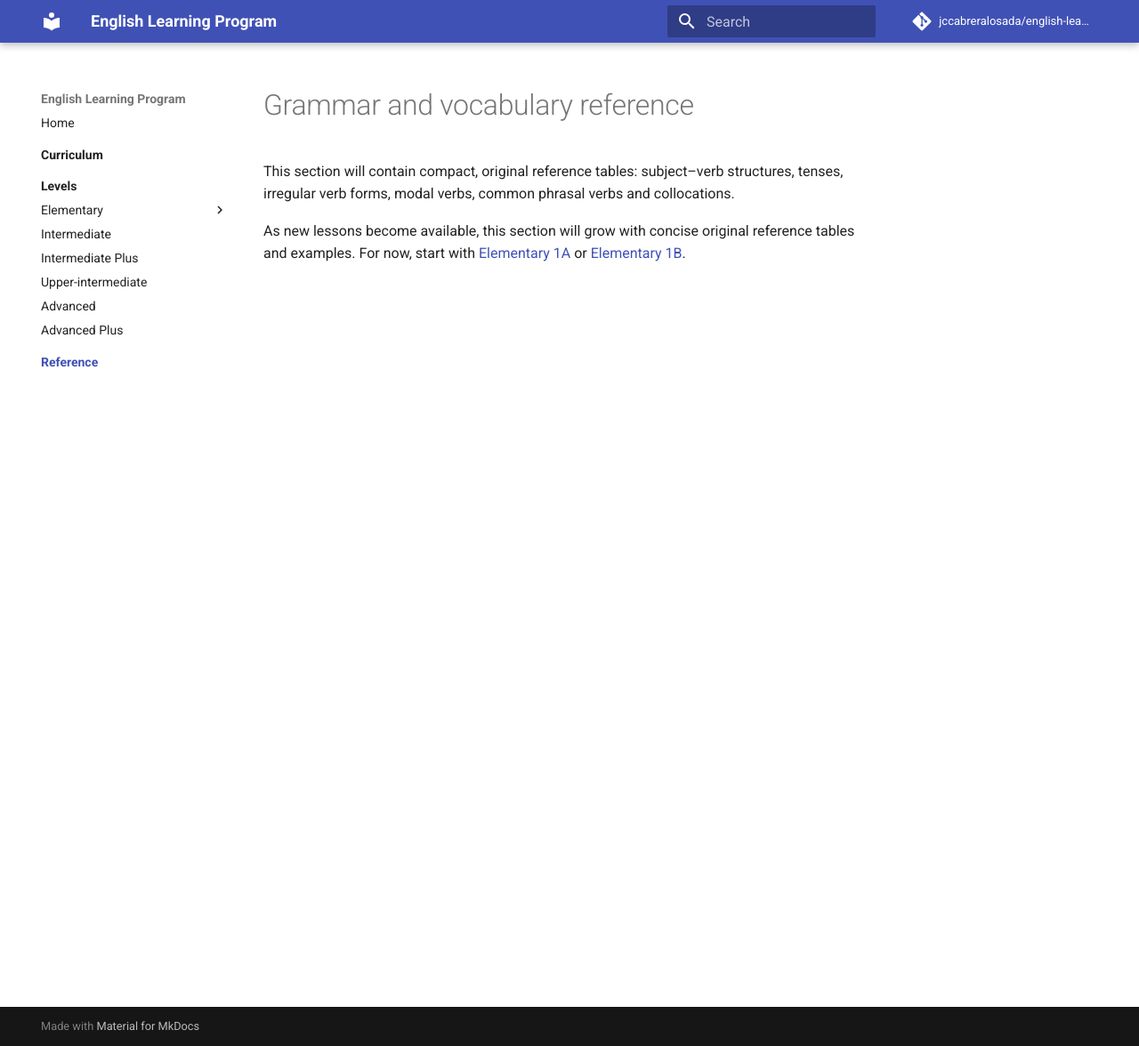
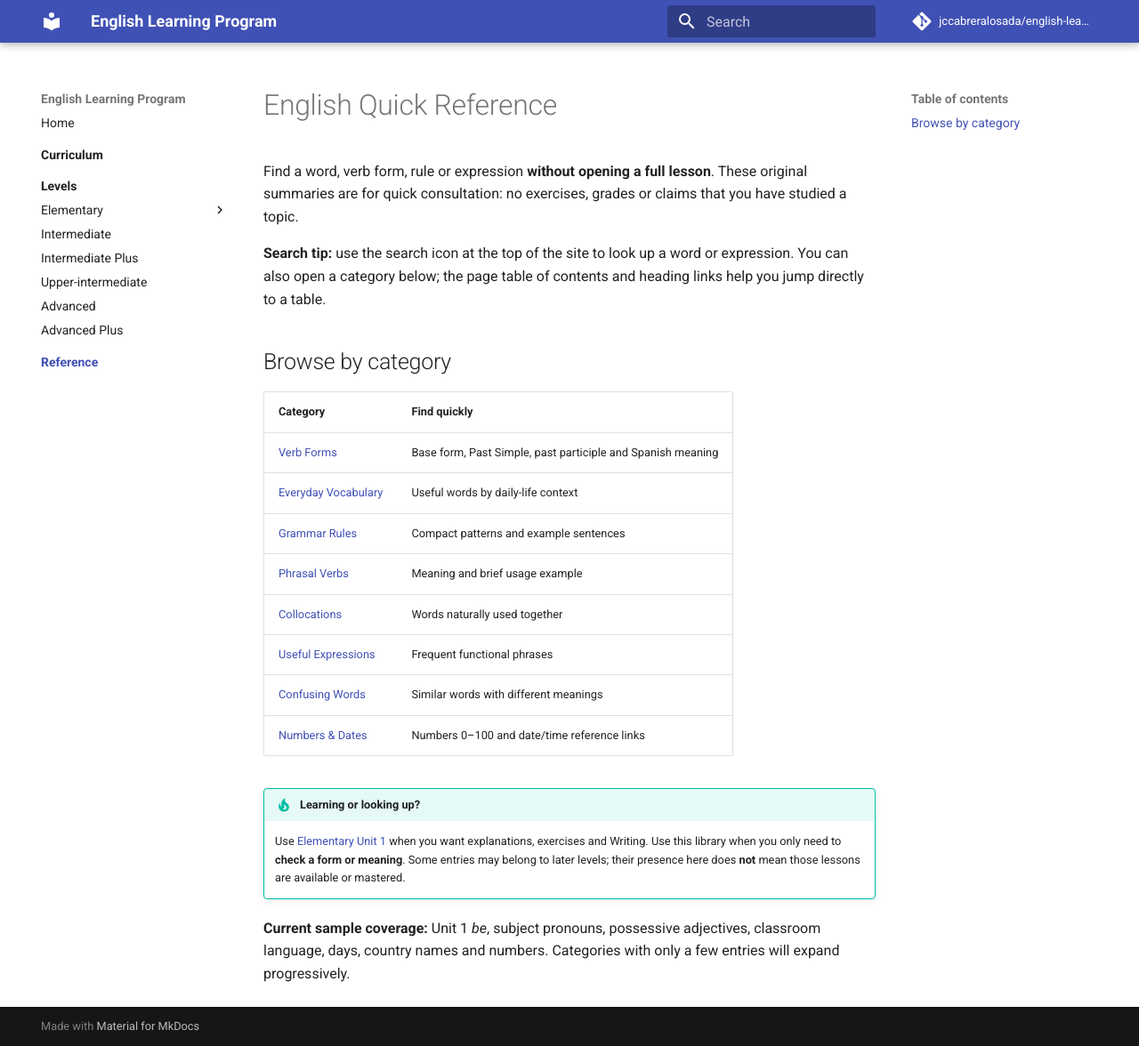
Before and after one commit to jccabreralosada/english-learning-course, an MkDocs documentation site: the page built from docs/reference/index.md, in a window 1280 px wide and 1176 px high. Shown: the whole window at 89% size. Built offline with MkDocs 1.6.1 and Material for MkDocs 9.7.7, drawn with Linux system fonts in a browser that asks for light colours; comment, search, counter and statistics services are not loaded.

Commit message:
docs(reference): establish English Quick Reference landing and category links

```diff
--- a/docs/reference/index.md
+++ b/docs/reference/index.md
@@ -1,5 +1,23 @@
-# Grammar and vocabulary reference
+# English Quick Reference
 
-This section will contain compact, original reference tables: subject–verb structures, tenses, irregular verb forms, modal verbs, common phrasal verbs and collocations.
+Find a word, verb form, rule or expression **without opening a full lesson**. These original summaries are for quick consultation: no exercises, grades or claims that you have studied a topic.
 
-As new lessons become available, this section will grow with concise original reference tables and examples. For now, start with [Elementary 1A](../elementary/unit_01/lesson_a.md) or [Elementary 1B](../elementary/unit_01/lesson_b.md).
+**Search tip:** use the search icon at the top of the site to look up a word or expression. You can also open a category below; the page table of contents and heading links help you jump directly to a table.
+
+## Browse by category
+
+| Category | Find quickly |
+|---|---|
+| [Verb Forms](verb-forms.md) | Base form, Past Simple, past participle and Spanish meaning |
+| [Everyday Vocabulary](everyday-vocabulary.md) | Useful words by daily-life context |
+| [Grammar Rules](grammar-rules.md) | Compact patterns and example sentences |
+| [Phrasal Verbs](phrasal-verbs.md) | Meaning and brief usage example |
+| [Collocations](collocations.md) | Words naturally used together |
+| [Useful Expressions](useful-expressions.md) | Frequent functional phrases |
+| [Confusing Words](confusing-words.md) | Similar words with different meanings |
+| [Numbers & Dates](numbers-dates.md) | Numbers 0–100 and date/time reference links |
+
+!!! tip "Learning or looking up?"
+    Use [Elementary Unit 1](../elementary/index.md) when you want explanations, exercises and Writing. Use this library when you only need to **check a form or meaning**. Some entries may belong to later levels; their presence here does **not** mean those lessons are available or mastered.
+
+**Current sample coverage:** Unit 1 *be*, subject pronouns, possessive adjectives, classroom language, days, country names and numbers. Categories with only a few entries will expand progressively.
```
